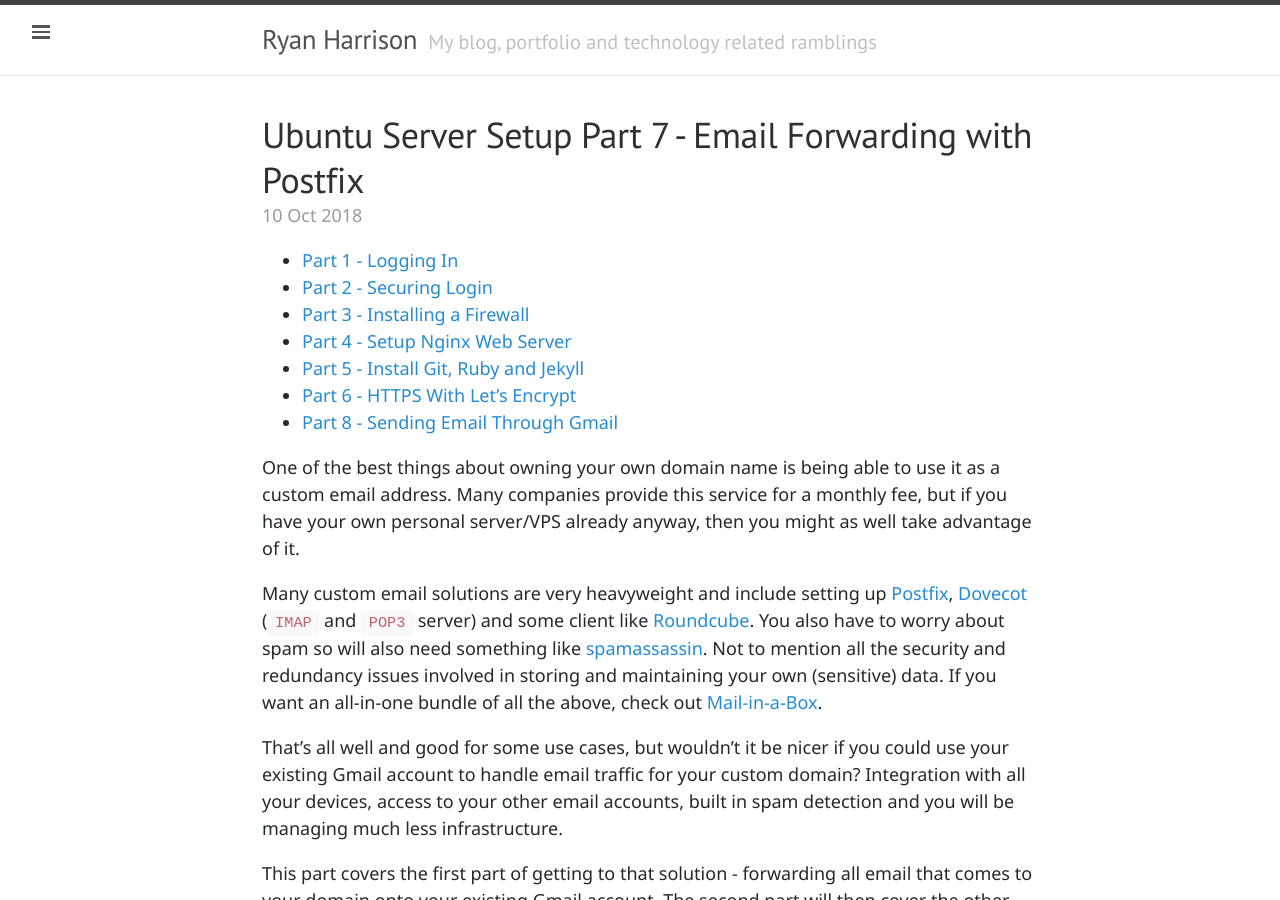
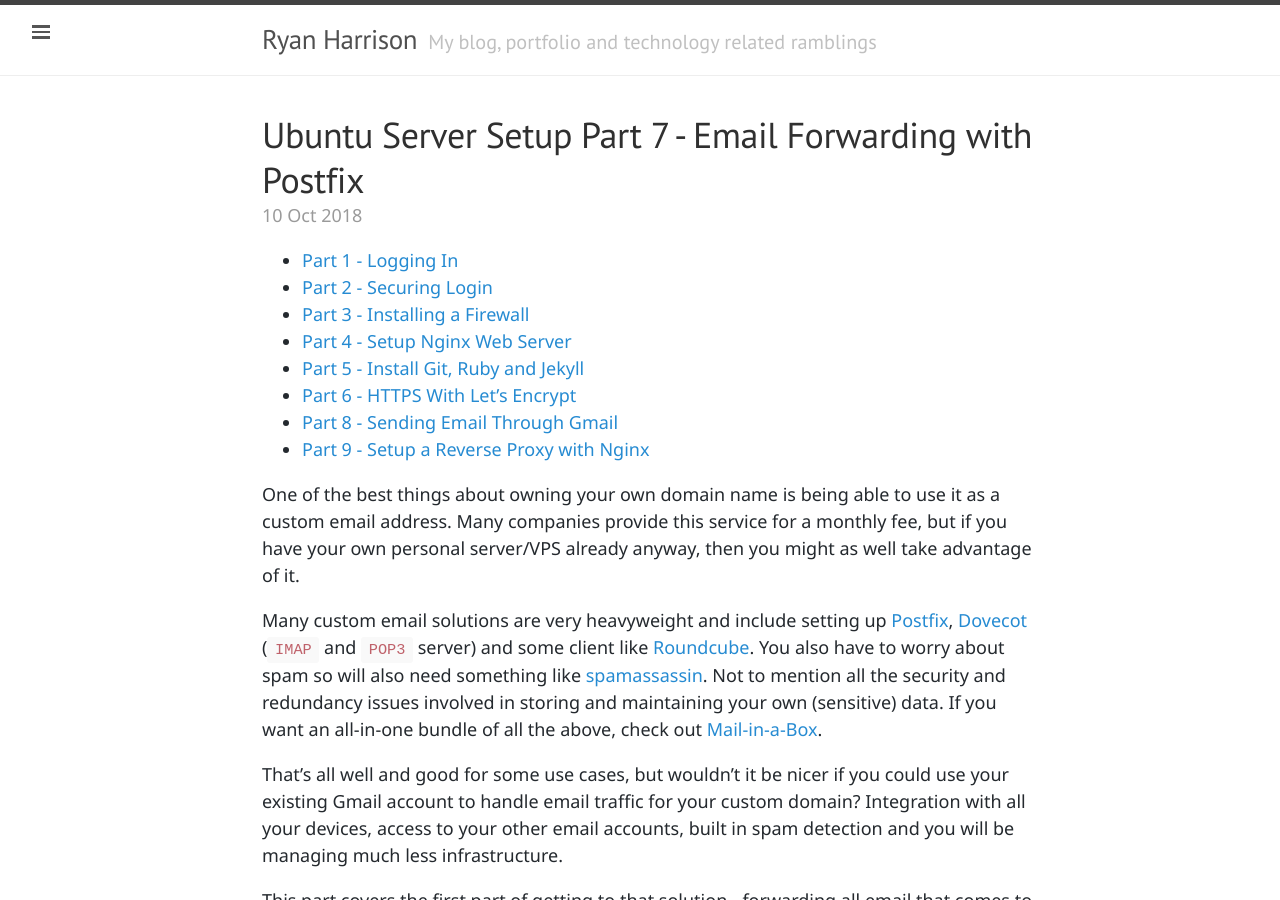
Before and after one commit to raharrison/ryanharrison.co.uk, a Jekyll site: the page built from _posts/2018-10-10-ubuntu-server-setup-part-7-forward-email-postfix.md, in a window 1280 px wide and 900 px high. Built offline with Jekyll 4.4.1, drawn with Linux system fonts in a browser that asks for light colours; comment, search, counter and statistics services are not loaded.

Commit message:
Add link to latest server setup post

```diff
--- a/_posts/2018-10-10-ubuntu-server-setup-part-7-forward-email-postfix.md
+++ b/_posts/2018-10-10-ubuntu-server-setup-part-7-forward-email-postfix.md
@@ -19,6 +19,7 @@
 - [Part 5 - Install Git, Ruby and Jekyll]({{ site.baseurl }}{% post_url 2018-08-27-ubuntu-server-setup-part-5-git-ruby-jekyll %})
 - [Part 6 - HTTPS With Let's Encrypt]({{ site.baseurl }}{% post_url 2018-09-12-ubuntu-server-setup-part-6-https-with-lets-encrypt %})
 - [Part 8 - Sending Email Through Gmail]({{ site.baseurl }}{% post_url 2018-10-30-ubuntu-server-setup-part-8-sending-email-through-gmail %})
+- [Part 9 - Setup a Reverse Proxy with Nginx]({{ site.baseurl }}{% post_url 2019-06-16-ubuntu-server-setup-part-9-reverse-proxy-nginx %})
 
 One of the best things about owning your own domain name is being able to use it as a custom email address. Many companies provide this service for a monthly fee, but if you have your own personal server/VPS already anyway, then you might as well take advantage of it.
 
```
